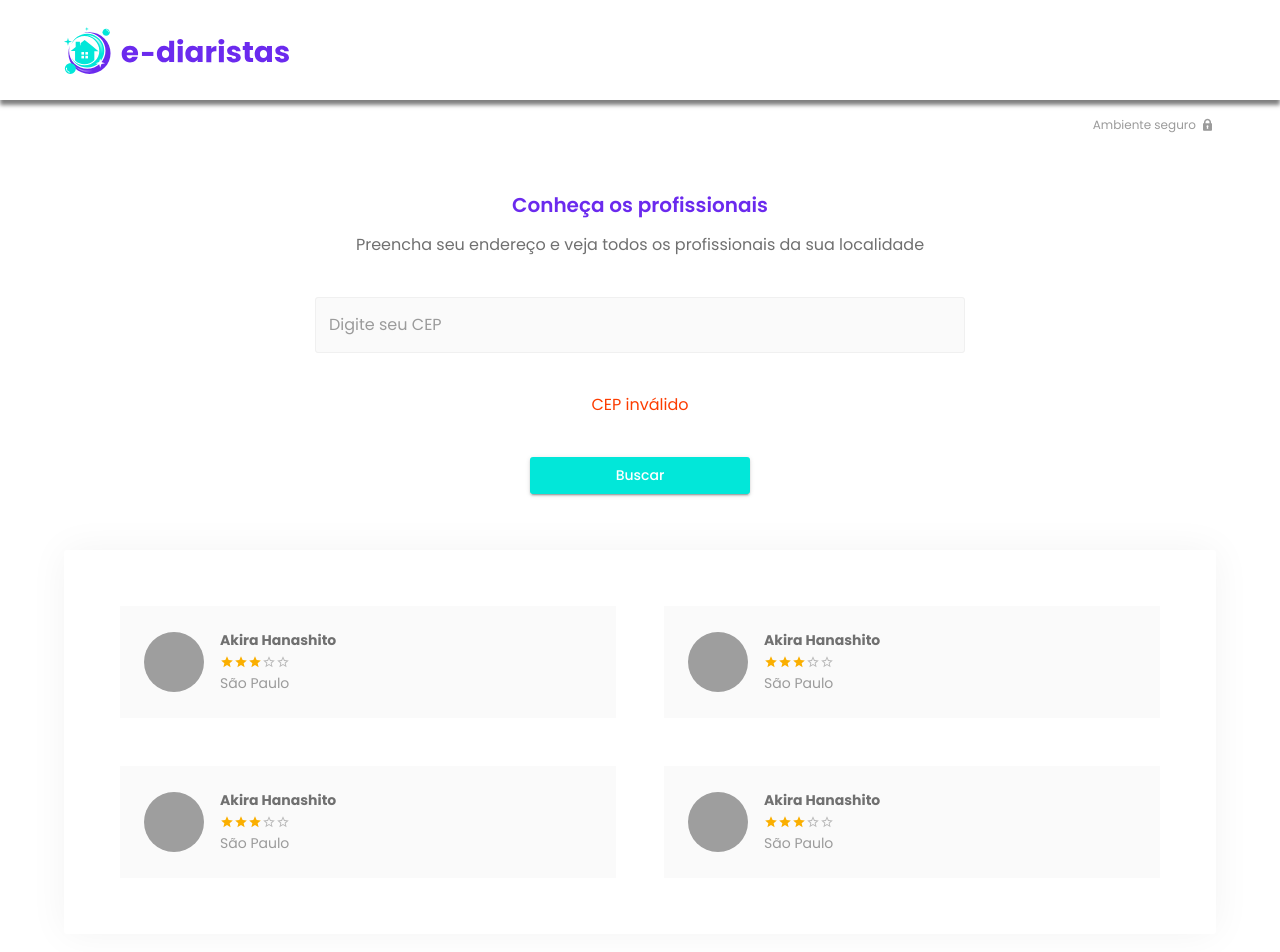
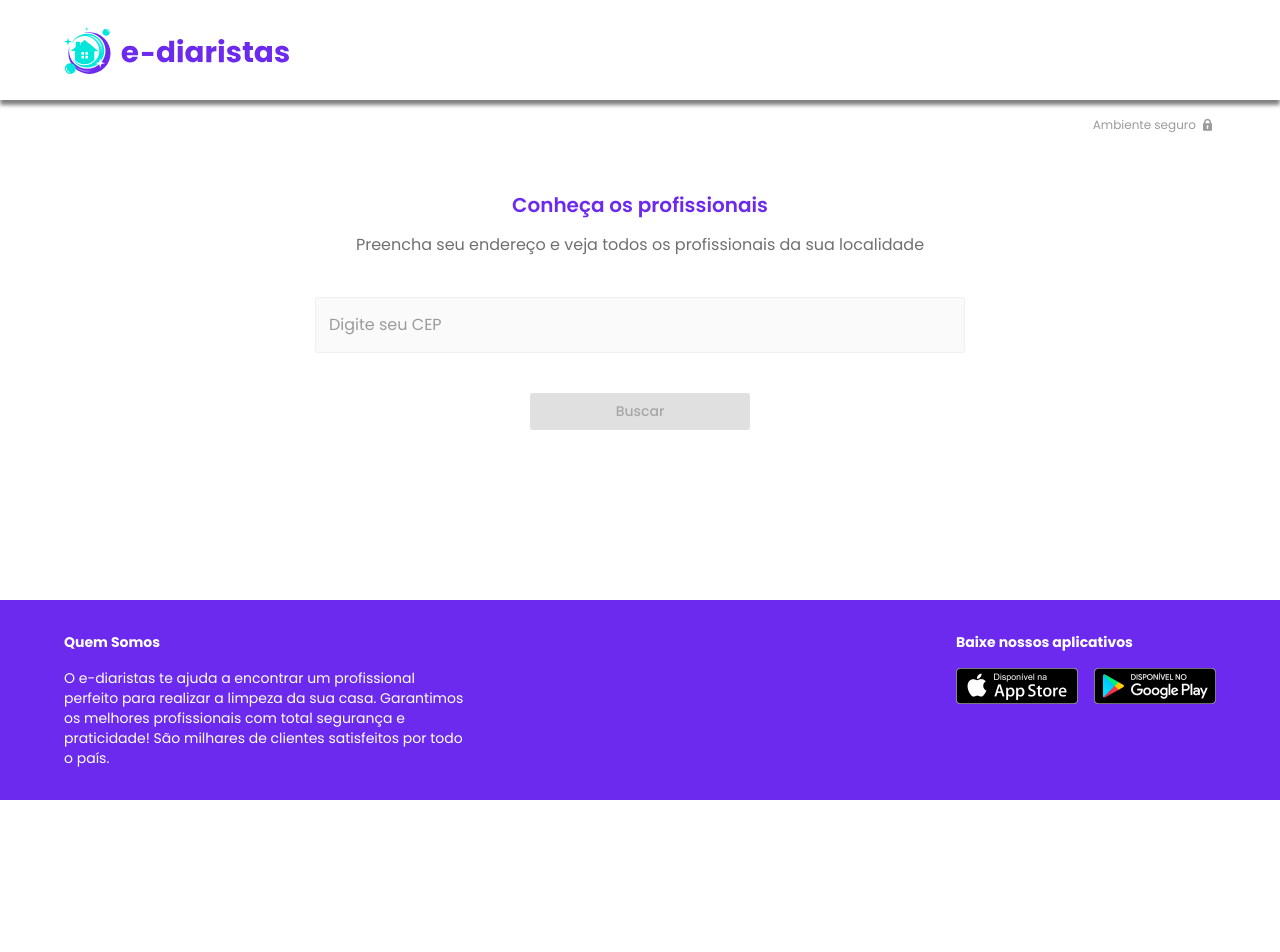
Before and after one commit to rodrigsmor/E-diaristas, a Next.js app in the folder ediaristas/: page / in a window 1280 px wide. Shown: the top 952 px of the page. After the commit the page ends 800 px from the top, so only its background shows below. Built offline with nearby package versions, Linux system fonts and the light colour scheme; grey boxes are pictures that could not be loaded.

Commit message:
Add API query

```diff
--- /dev/null
+++ b/ediaristas/src/data/@types/UserInterface.ts
@@ -0,0 +1,6 @@
+export interface UserShortInterface {
+    nome_completo: string,
+    foto_usuario: string,
+    reputacao: number,
+    cidade: string,
+}
--- /dev/null
+++ b/ediaristas/src/data/hooks/pages/useIndex.page.ts
@@ -0,0 +1,50 @@
+import { useState, useMemo } from 'react';
+import { UserShortInterface } from 'data/@types/UserInterface';
+import { ValidationService } from 'data/services/ValidationService';
+import { ApiService } from 'data/services/ApiService';
+
+export default function useIndex() {
+    const [ cep, setCep ] = useState(''),
+        cepValido = useMemo(() => {
+            return ValidationService.cep(cep);
+        }, [cep]),
+        [ error, setError ] = useState(''),
+        [ buscaFeita, setBuscaFeita ] = useState(false),
+        [ carregando, setCarregando ] = useState(false),
+        [ diaristas, setDiaristas ] = useState([] as UserShortInterface[]),
+        [ diaristasRestantes, setDiaristasRestantes ] = useState(0);
+
+    async function buscarProfissionais(cep: string) {
+        setBuscaFeita(false);
+        setCarregando(true);
+        setError('');
+
+        try {
+            const { data } = await ApiService.get<{
+                diaristas: UserShortInterface[];
+                quantidade_diaristas: number;
+            }>('/api/diaristas-cidade?cep=' + cep.replace(/\D/g, ''));
+
+            setDiaristas(data.diaristas);
+            setDiaristasRestantes(data.quantidade_diaristas);
+
+            setBuscaFeita(true);
+            setCarregando(false);
+        } catch(error) {
+            setError('CEP não encontrado!');
+            setCarregando(false);
+        }
+    }
+
+    return {
+        cep,
+        setCep,
+        cepValido,
+        buscarProfissionais,
+        error,
+        diaristas,
+        buscaFeita,
+        carregando,
+        diaristasRestantes,
+    }
+}
--- /dev/null
+++ b/ediaristas/src/data/services/ApiService.ts
@@ -0,0 +1,10 @@
+import axios from 'axios';
+
+const url = 'https://ediaristas-workshop.herokuapp.com';
+
+export const ApiService = axios.create({
+    baseURL: url,
+    headers: {
+        'Content-Type': 'application/json'
+    }
+});
--- /dev/null
+++ b/ediaristas/src/data/services/ValidationService.ts
@@ -0,0 +1,5 @@
+export const ValidationService = {
+    cep(cep = ''): boolean {
+        return cep.replace(/\D/g, '').length === 8;
+    }
+}
--- a/ediaristas/src/pages/index.tsx
+++ b/ediaristas/src/pages/index.tsx
@@ -3,14 +3,27 @@
 import SafeEnvironment from 'ui/components/feedback/SafeEnvironment/SafeEnvironment';
 import UserInformation from 'ui/components/data-display/UserInformation/UserInformation';
 import TextFieldMask from 'ui/components/inputs/TextFieldMask/TextFieldMask';
-import { Button, Typography, Container } from '@mui/material';
+import { Button, Typography, Container, CircularProgress } from '@mui/material';
 import {
   FormElementsContainer,
   ProfissionalContainer,
   ProfissionalPaper
 } from 'ui/styles/pages/index.style';
+import useIndex from 'data/hooks/pages/useIndex.page';
 
 const Home: NextPage = () => {
+  const {
+    cep,
+    setCep,
+    cepValido,
+    buscarProfissionais,
+    error,
+    diaristas,
+    buscaFeita,
+    carregando,
+    diaristasRestantes,
+  } = useIndex();
+
   return (
     <div>
       <SafeEnvironment />
@@ -26,45 +39,74 @@
             label={'Digite seu CEP'}
             fullWidth
             variant={'outlined'}
+            value={cep}
+            onChange={(event) => setCep(event.target.value)}
           />
-          <Typography color={'error'}>CEP inválido</Typography>
+
+          { error && <Typography color={'error'}>{error}</Typography> }
+
           <Button
             variant={'contained'}
             color={'secondary'}
             sx={{width: '220px'}}
+            disabled={!cepValido || carregando }
+            onClick={() => buscarProfissionais(cep)}
           >
-            Buscar
+            {
+              carregando
+                ?  <CircularProgress size={20} />
+                : 'Buscar'
+            }
           </Button>
         </FormElementsContainer>
 
+        {
+          buscaFeita && ( diaristas.length > 0 ?
             <ProfissionalPaper>
               <ProfissionalContainer>
+                {
+                  diaristas.map((item, index) => {
+                    return (
                       <UserInformation
-              name={'Akira Hanashito'}
-              picture={'https://github.com/hanashiro.png'}
-              rating={3}
-              description={'São Paulo'}
+                        key={index}
+                        name={item.nome_completo}
+                        picture={item.foto_usuario}
+                        rating={item.reputacao}
+                        description={item.cidade}
                       />
-            <UserInformation
-              name={'Akira Hanashito'}
-              picture={'https://github.com/hanashiro.png'}
-              rating={3}
-              description={'São Paulo'}
-            />
-            <UserInformation
-              name={'Akira Hanashito'}
-              picture={'https://github.com/hanashiro.png'}
-              rating={3}
-              description={'São Paulo'}
-            />
-            <UserInformation
-              name={'Akira Hanashito'}
-              picture={'https://github.com/hanashiro.png'}
-              rating={3}
-              description={'São Paulo'}
-            />
+                    );
+                  })
+                }
               </ProfissionalContainer>
+
+              <Container sx={{ textAlign: 'center' }}>
+                {diaristasRestantes > 0 && (
+                  <Typography sx={{ mt: 5 }}>
+                    ...e mais {diaristasRestantes}{' '}
+                    { diaristasRestantes > 1
+                        ? 'profissionais atendem'
+                        : 'profissional atende'}{' '}
+                      ao seu endereço.
+                  </Typography>
+                )}
+
+                <Button
+                  variant={'contained'}
+                  color={'secondary'}
+                  sx={{ mt: 5 }}
+                >
+                  Contratar um profissional
+                </Button>
+              </Container>
             </ProfissionalPaper>
+            :
+            (
+              <Typography align={'center'} color={'textPrimary'}>
+                Ainda não há nenhuma diarista disponível em sua região
+              </Typography>
+            )
+          )
+        }
       </Container>
     </div>
   );
--- a/ediaristas/src/ui/components/inputs/TextFieldMask/TextFieldMask.tsx
+++ b/ediaristas/src/ui/components/inputs/TextFieldMask/TextFieldMask.tsx
@@ -5,11 +5,12 @@
 
 export interface TextFieldMaskProps extends OutlinedTextFieldProps {
     mask: string,
+    value: string
 }
 
-const TextFieldMask: React.FC<TextFieldMaskProps> = ({ mask, ...props }) => {
+const TextFieldMask: React.FC<TextFieldMaskProps> = ({ mask, value, onChange, ...props }) => {
     return (
-        <InputMask mask={mask}>
+        <InputMask mask={mask} value={value} onChange={onChange}>
             {() => {
                 return <TextField {...props} />;
             }}
```
Lines whose indentation alone changed are shown as unchanged.
